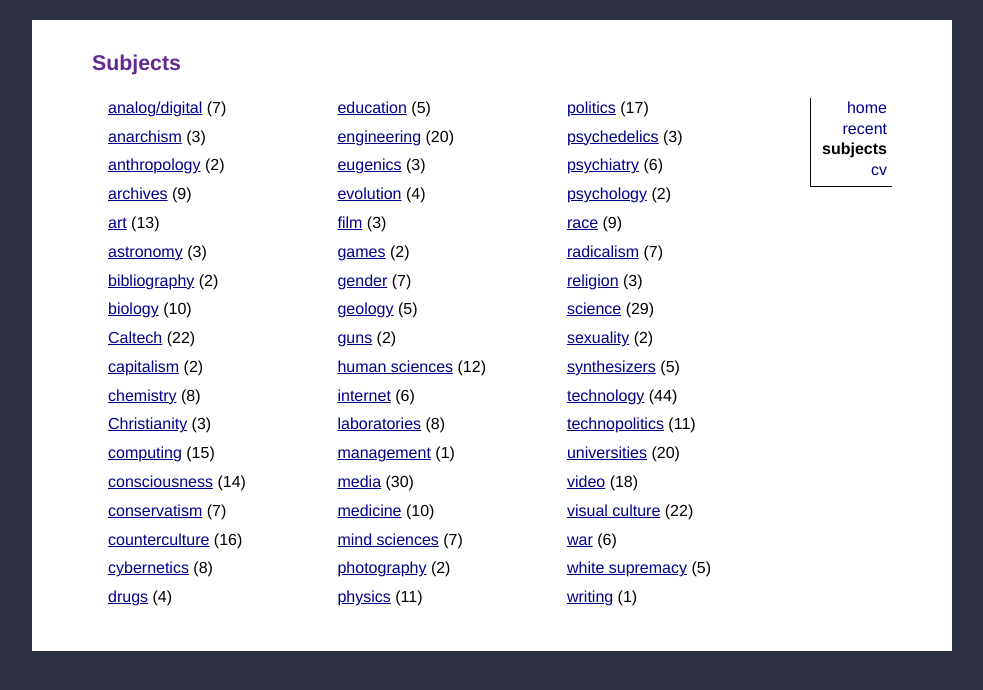
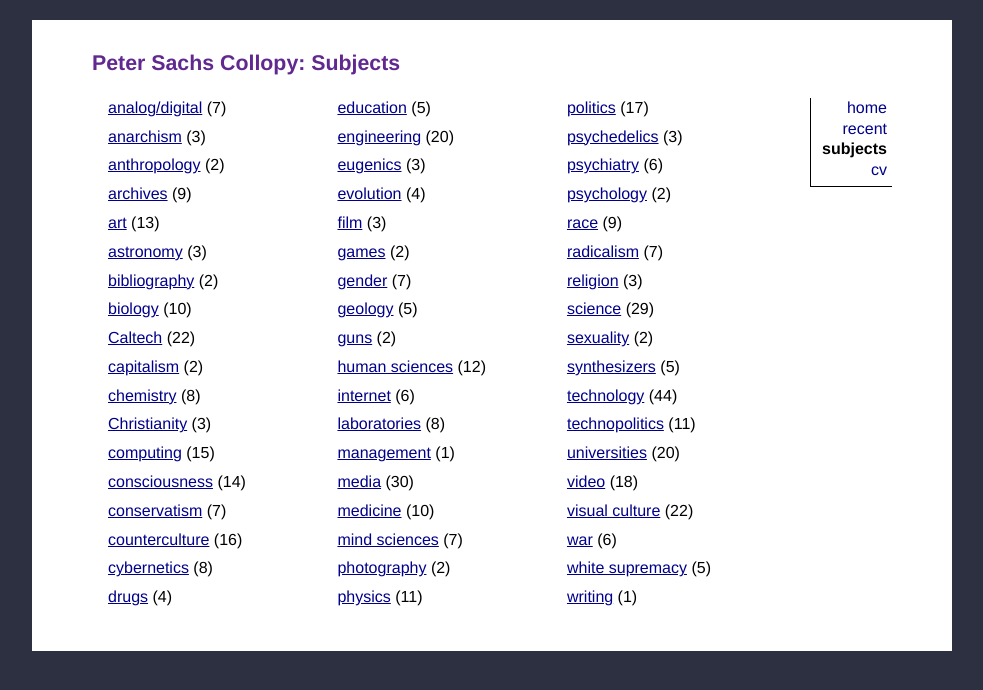
Before and after one commit to collopy/collopy.github.io, a Jekyll site: the page built from subjects.html, in a window 1280 px wide. Shown: the top 690 px of the page, without its empty margins (148-1131 px from the left). Built offline with Jekyll 4.4.1, drawn with Linux system fonts in a browser that asks for light colours.

Commit message:
Added name

```diff
--- a/cv.html
+++ b/cv.html
@@ -1,6 +1,6 @@
 ---
 layout: default
-title: "CV"
+title: "Peter Sachs Collopy: CV"
 ---
 
 <nav id="cvmenu">
--- a/recent.html
+++ b/recent.html
@@ -1,6 +1,6 @@
 ---
 layout: default
-title: "Recent"
+title: "Peter Sachs Collopy: Recent"
 pagination:
   enabled: true
 ---
--- a/subjects.html
+++ b/subjects.html
@@ -1,6 +1,6 @@
 ---
 layout: default
-title: "Subjects"
+title: "Peter Sachs Collopy: Subjects"
 ---
 
 {% capture tags %}{% for tag in site.tags %}{{ tag[0] }}|{% endfor %}{% endcapture %}
```
